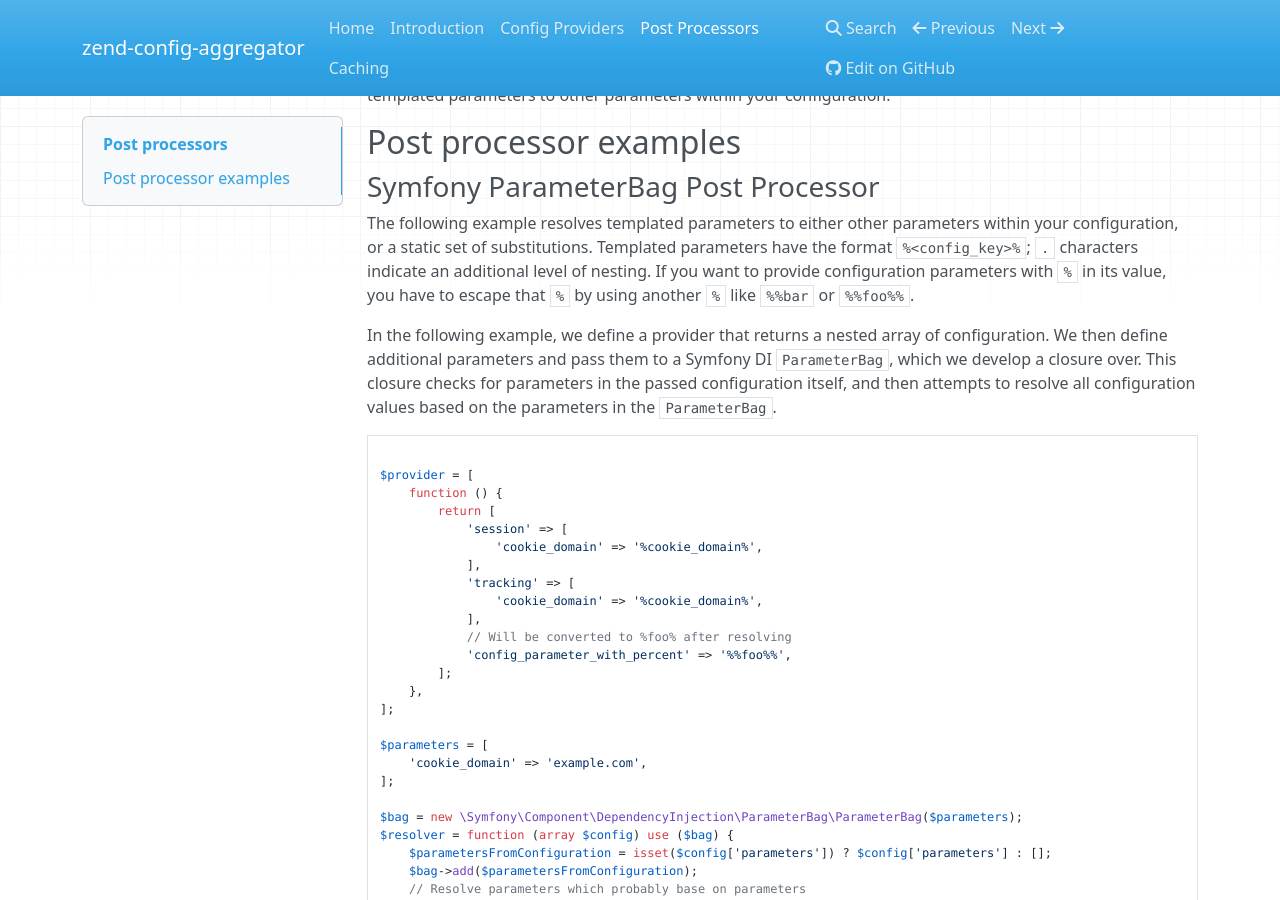
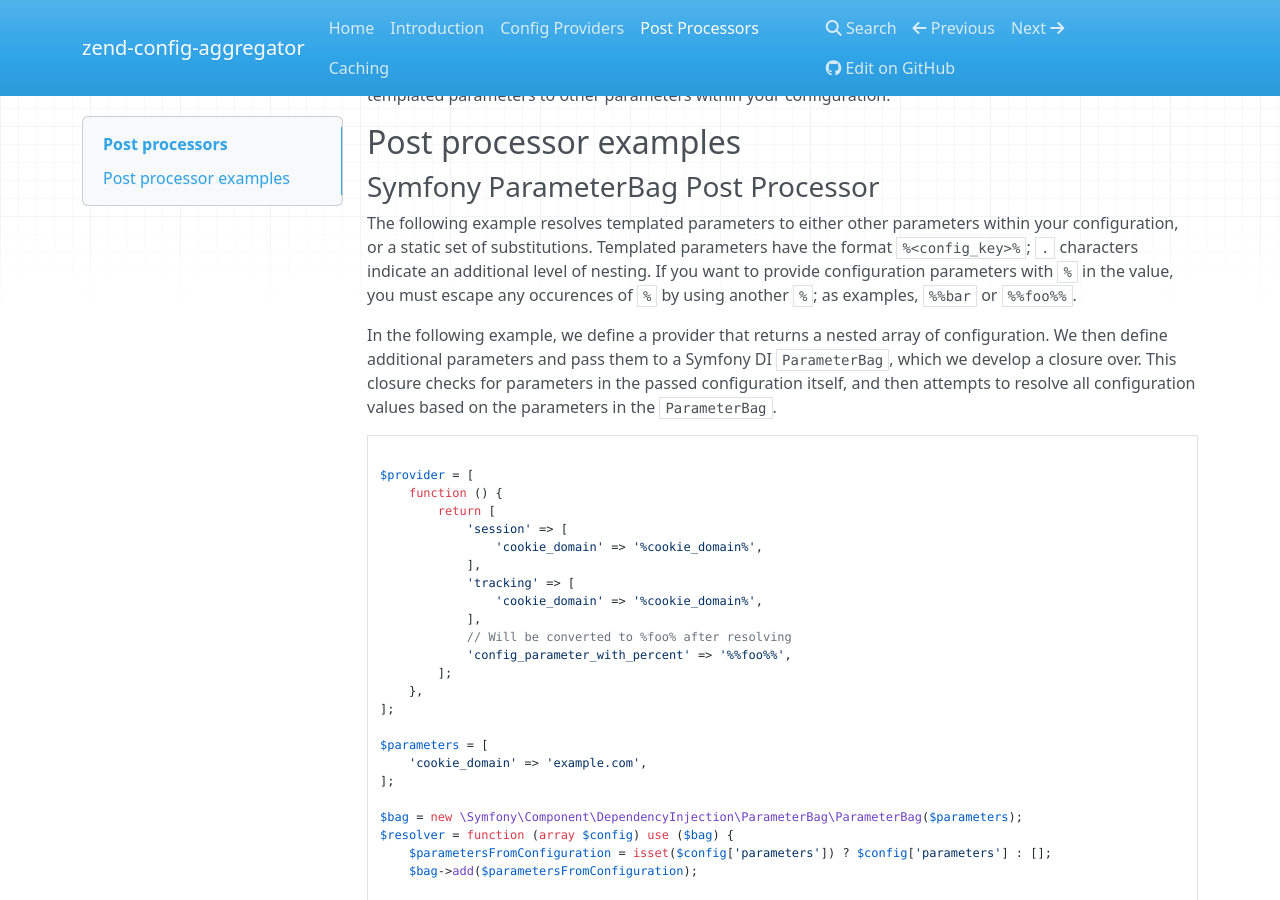
Before and after one commit to zendframework/zend-config-aggregator, an MkDocs documentation site: the page built from docs/book/config-post-processors.md, in a window 1280 px wide and 900 px high, scrolled down 817 px. Built offline with MkDocs 1.6.1, drawn with Linux system fonts in a browser that asks for light colours; nearby versions of some CDN libraries; old or Windows-style settings are respelled for this version of MkDocs.

Commit message:
Minor grammatical edits to post-processing chapter

```diff
--- a/docs/book/config-post-processors.md
+++ b/docs/book/config-post-processors.md
@@ -52,7 +52,9 @@ configuration.
 The following example resolves templated parameters to either other parameters
 within your configuration, or a static set of substitutions. Templated
 parameters have the format `%<config_key>%`; `.` characters indicate an
-additional level of nesting. If you want to provide configuration parameters with `%` in its value, you have to escape that `%` by using another `%` like `%%bar` or `%%foo%%`.
+additional level of nesting. If you want to provide configuration parameters
+with `%` in the value, you must escape any occurences of `%` by using another
+`%`; as examples, `%%bar` or `%%foo%%`.
 
 In the following example, we define a provider that returns a nested array of
 configuration. We then define additional parameters and pass them to a
@@ -85,6 +87,7 @@ $bag = new \Symfony\Component\DependencyInjection\ParameterBag\ParameterBag($par
 $resolver = function (array $config) use ($bag) {
     $parametersFromConfiguration = isset($config['parameters']) ? $config['parameters'] : [];
     $bag->add($parametersFromConfiguration);
+
     // Resolve parameters which probably base on parameters
     $bag->resolve();
 
```
